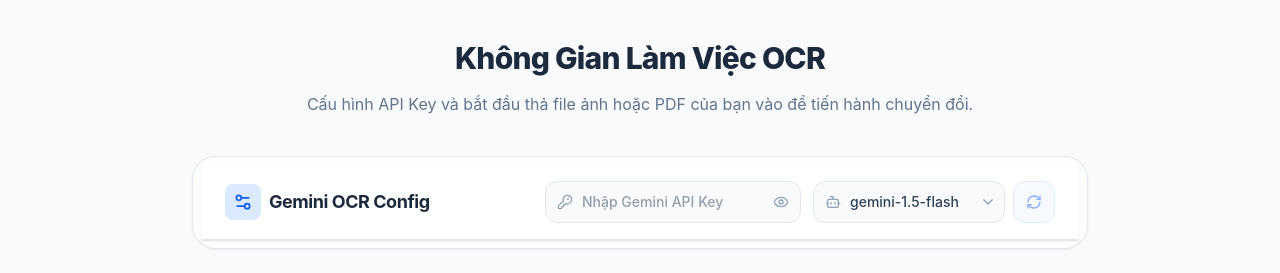
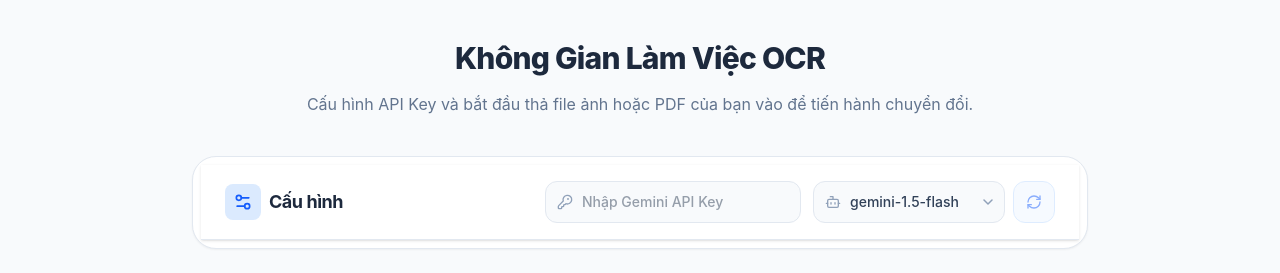
Before and after one commit to ruabien/gemini-ocr-cloudflare, a React (Vite) app: page / in a window 1280 px wide. Shown: the part 1990-2263 px from the top of the page. Built offline with nearby package versions, Linux system fonts and the light colour scheme.

Commit message:
Update ApiConfig.jsx

```diff
--- a/src/components/ApiConfig.jsx
+++ b/src/components/ApiConfig.jsx
@@ -1,5 +1,5 @@
 import { useState, useEffect } from 'react';
-import { Settings2, Eye, EyeOff, KeyRound, Bot, RefreshCw, Server } from 'lucide-react';
+import { Settings2, KeyRound, Bot, RefreshCw, Server } from 'lucide-react';
 
 const DEFAULT_MODELS = [
   'gemini-1.5-flash',
@@ -40,7 +40,6 @@ export default function ApiConfig({ onConfigChange }) {
   });
 
   const [customModel, setCustomModel] = useState(() => localStorage.getItem('ocr_custom_model') || '');
-  const [showKey, setShowKey] = useState(false);
   const [isFetchingModels, setIsFetchingModels] = useState(false);
 
   useEffect(() => {
@@ -104,7 +103,7 @@ export default function ApiConfig({ onConfigChange }) {
           <div className="p-2 bg-blue-100 rounded-lg text-blue-600">
             <Settings2 size={20} />
           </div>
-          <h1 className="font-bold text-lg tracking-tight hidden sm:block">Gemini OCR Config</h1>
+          <h1 className="font-bold text-lg tracking-tight hidden sm:block">Cấu hình</h1>
         </div>
 
         <div className="flex flex-1 md:flex-none flex-col sm:flex-row items-center gap-3 w-full md:w-auto">
@@ -129,19 +128,12 @@ export default function ApiConfig({ onConfigChange }) {
               <KeyRound size={16} />
             </div>
             <input
-              type={showKey ? "text" : "password"}
+              type="password"
               placeholder="Nhập Gemini API Key"
               value={apiKey}
               onChange={(e) => setApiKey(e.target.value)}
-              className="w-full pl-9 pr-10 py-2.5 bg-slate-50 border border-slate-200 rounded-xl text-sm focus:outline-none focus:ring-2 focus:ring-blue-500/20 focus:border-blue-500 transition-all font-medium text-slate-700"
+              className="w-full pl-9 pr-3 py-2.5 bg-slate-50 border border-slate-200 rounded-xl text-sm focus:outline-none focus:ring-2 focus:ring-blue-500/20 focus:border-blue-500 transition-all font-medium text-slate-700"
             />
-            <button
-              onClick={() => setShowKey(!showKey)}
-              className="absolute inset-y-0 right-0 pr-3 flex items-center text-slate-400 hover:text-slate-600 transition-colors"
-              title={showKey ? "Ẩn API Key" : "Hiện API Key"}
-            >
-              {showKey ? <EyeOff size={16} /> : <Eye size={16} />}
-            </button>
           </div>
 
           <div className="flex w-full sm:w-auto gap-2">
```
